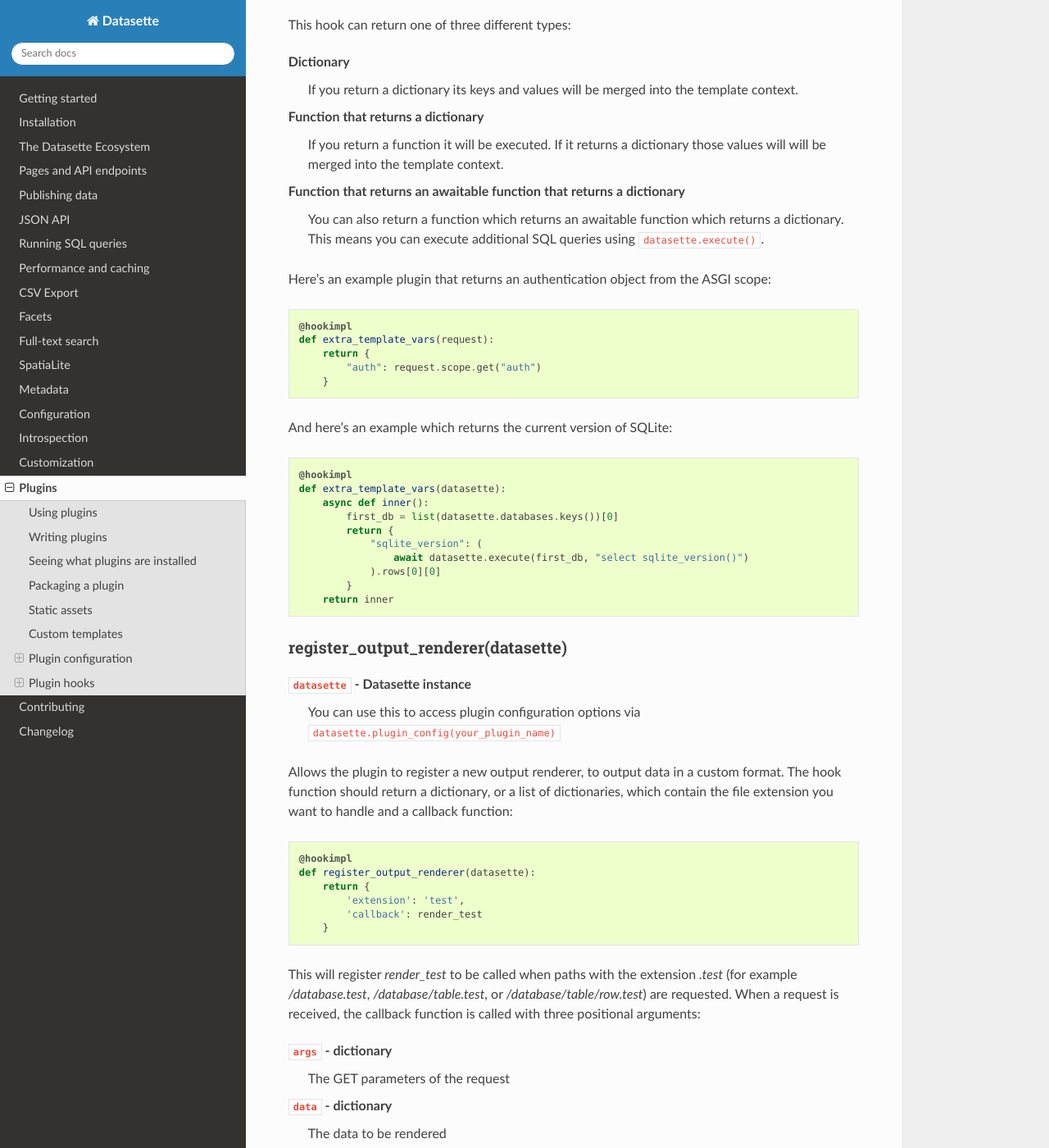
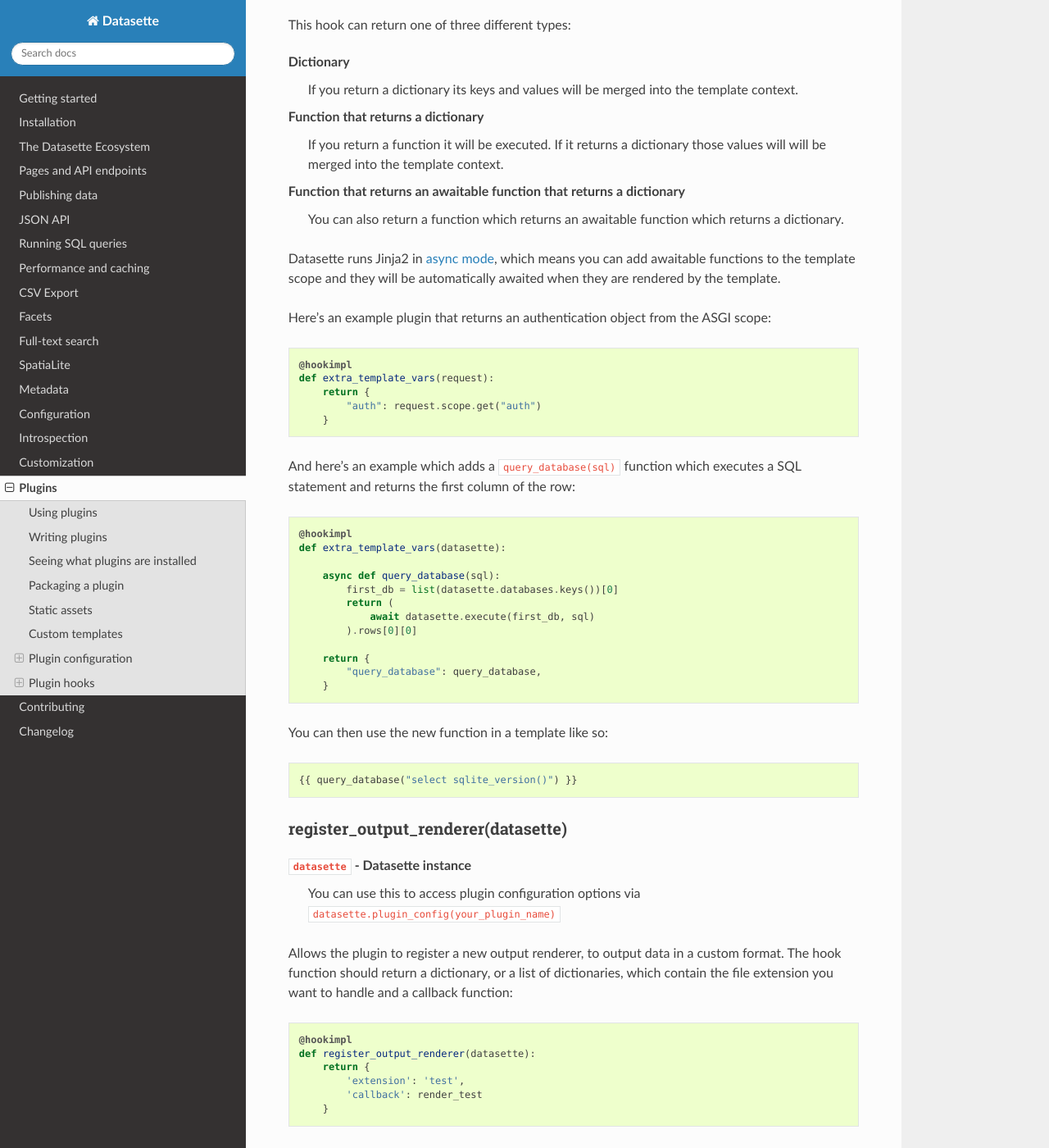
Before and after one commit to simonw/datasette, a Sphinx documentation site: the page built from docs/plugins.rst, in a window 1280 px wide and 1400 px high, scrolled down 12937 px. Shown: the whole window at 82% size. Built offline with Sphinx 7.4.7 and the Read the Docs theme 2.0.0, drawn with Linux system fonts in a browser that asks for light colours.

Commit message:
Updated docs

```diff
--- a/docs/plugins.rst
+++ b/docs/plugins.rst
@@ -629,7 +629,9 @@
     If you return a function it will be executed. If it returns a dictionary those values will will be merged into the template context.
 
 Function that returns an awaitable function that returns a dictionary
-    You can also return a function which returns an awaitable function which returns a dictionary. This means you can execute additional SQL queries using ``datasette.execute()``.
+    You can also return a function which returns an awaitable function which returns a dictionary.
+
+Datasette runs Jinja2 in `async mode <https://jinja.palletsprojects.com/en/2.10.x/api/#async-support>`__, which means you can add awaitable functions to the template scope and they will be automatically awaited when they are rendered by the template.
 
 Here's an example plugin that returns an authentication object from the ASGI scope:
 
@@ -641,20 +643,26 @@
             "auth": request.scope.get("auth")
         }
 
-And here's an example which returns the current version of SQLite:
+And here's an example which adds a ``query_database(sql)`` function which executes a SQL statement and returns the first column of the row:
 
 .. code-block:: python
 
     @hookimpl
     def extra_template_vars(datasette):
-        async def inner():
+
+        async def query_database(sql):
             first_db = list(datasette.databases.keys())[0]
-            return {
-                "sqlite_version": (
-                    await datasette.execute(first_db, "select sqlite_version()")
-                ).rows[0][0]
-            }
-        return inner
+            return (
+                await datasette.execute(first_db, sql)
+            ).rows[0][0]
+
+        return {
+            "query_database": query_database,
+        }
+
+You can then use the new function in a template like so::
+
+    {{ query_database("select sqlite_version()") }}
 
 .. _plugin_register_output_renderer:
 
```
